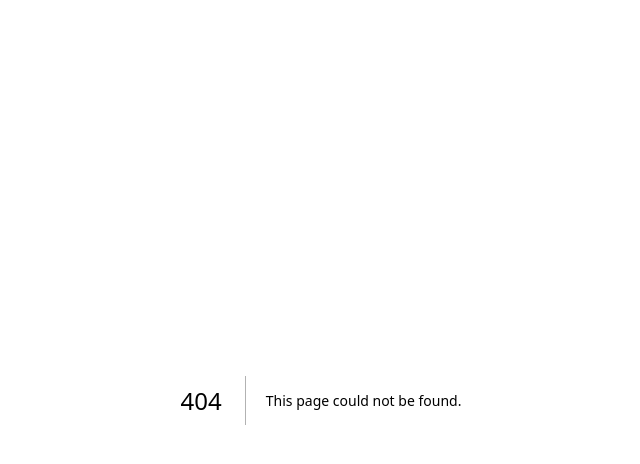
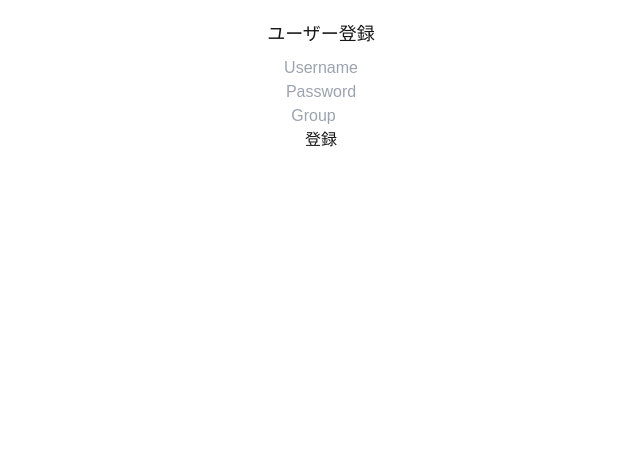
Before and after one commit to KzAshimo/po-tal, a Next.js app in the folder next.js-revenge/: page /register in a window 1280 px wide. Before the commit this address had no page. Shown: the top 464 px of the page, without its empty margins (319-959 px from the left). Built offline with nearby package versions, Linux system fonts and the light colour scheme.

Commit message:
ユーザー登録まで

```diff
--- /dev/null
+++ b/next.js-revenge/src/app/pages/api/users/route.ts
@@ -0,0 +1,29 @@
+import { NextResponse } from "next/server";
+import connection from "@/lib/db";
+
+export async function GET(){
+    try{
+        const[rows] = await connection.execute('SELECT * FROM users');
+        return NextResponse.json({users:rows});
+    } catch(error){
+        return NextResponse.json({message:'error',error},{status:500});
+    }
+}
+
+export async function POST(req:Request){
+    const{username,password,group} = await req.json();
+
+    if(!username || !password || !group){
+        return NextResponse.json({message:'必要事項（ユーザーネーム、パスワード、グループ）を入力してください'},{status:400});
+    }
+
+    try{
+        const result = await connection.execute(
+            'INSERT INTO users (username, password, `group`) VALUES (?, ?, ?)',
+      [username, password, group]
+    );
+    return NextResponse.json({ message: '作成完了' });
+  } catch (error) {
+    return NextResponse.json({ message: '作成失敗してしまいました', error }, { status: 500 });
+  }
+}
--- /dev/null
+++ b/next.js-revenge/src/app/register/page.tsx
@@ -0,0 +1,70 @@
+'use client';
+import '../globals.css';
+import { useState } from 'react';
+
+export default function Register() {
+  const [username, setUsername] = useState('');
+  const [password, setPassword] = useState('');
+  const [group, setGroup] = useState('');
+  const [message, setMessage] = useState('');
+
+  const handleSubmit = async (e: React.FormEvent) => {
+    e.preventDefault();
+
+    const res = await fetch('/api/users', {
+      method: 'POST',
+      headers: {
+        'Content-Type': 'application/json',
+      },
+      body: JSON.stringify({
+        username,
+        password,
+        group,
+      }),
+    });
+
+    const data = await res.json();
+    if (res.ok) {
+      setMessage('User registered successfully');
+    } else {
+      setMessage(`Error: ${data.message}`);
+    }
+  };
+
+  return (
+    <div className='text-center my-5'>
+      <h1 className='text-lg my-2'>ユーザー登録</h1>
+      <form onSubmit={handleSubmit}>
+        <input
+          type="text"
+          placeholder="Username"
+          value={username}
+          onChange={(e) => setUsername(e.target.value)}
+          required
+          className='text-center'
+        />
+        <br />
+        <input
+          type="password"
+          placeholder="Password"
+          value={password}
+          onChange={(e) => setPassword(e.target.value)}
+          required
+          className='text-center'
+        />
+        <br />
+        <input
+          type="number"
+          placeholder="Group"
+          value={group}
+          onChange={(e) => setGroup(e.target.value)}
+          required
+          className='text-center'
+        />
+        <br />
+        <button type="submit">登録</button>
+      </form>
+      {message && <p>{message}</p>}
+    </div>
+  );
+}
--- /dev/null
+++ b/next.js-revenge/src/lib/db.ts
@@ -0,0 +1,9 @@
+import mysql from 'mysql2/promise'
+
+const connection = await mysql.createConnection({
+    host:'localhost',
+    user:'root',
+    password:'',
+    database:'db_login'
+});
+export default connection;
```
Also changed, not shown: next.js-revenge/src/app/pages/login.tsx (added).
